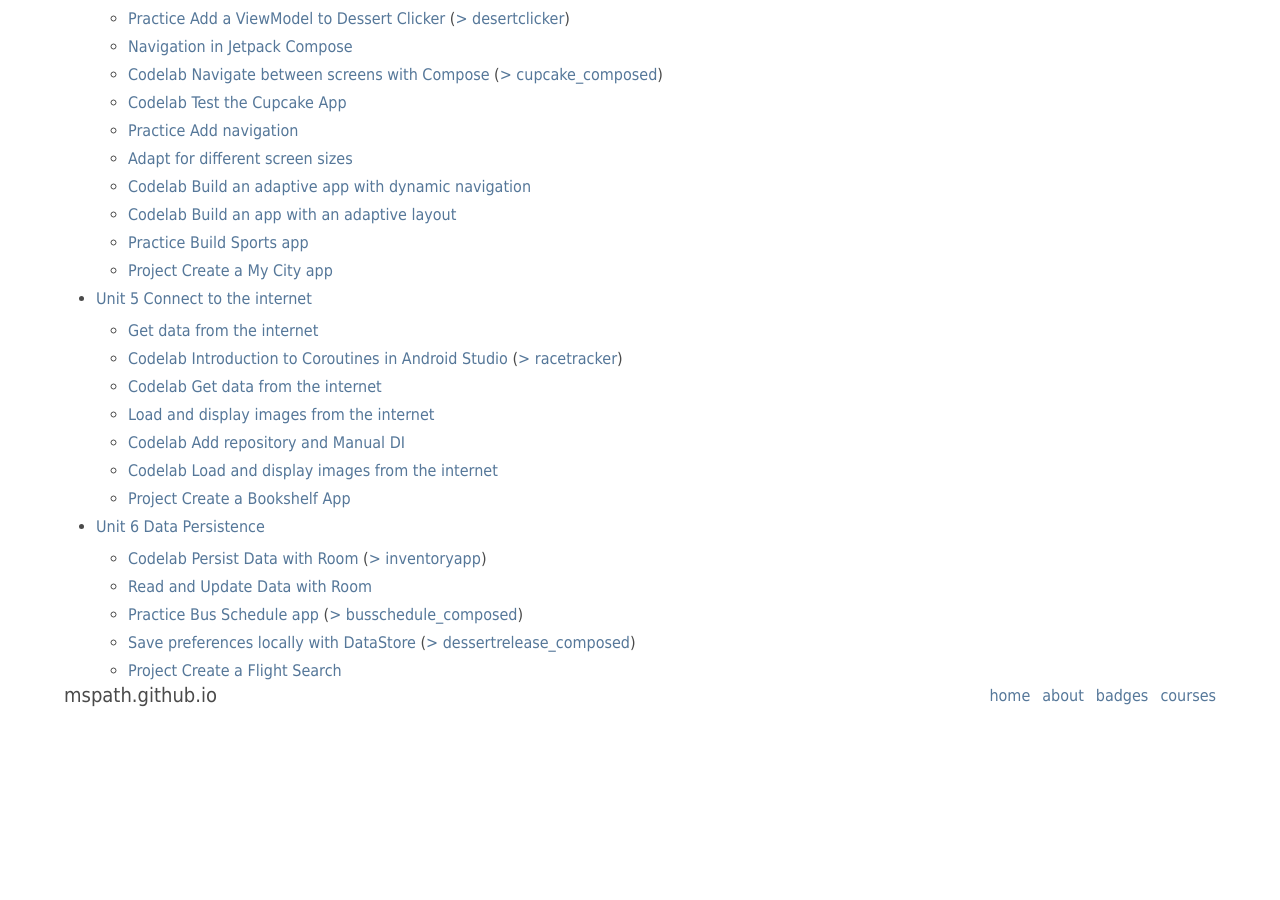
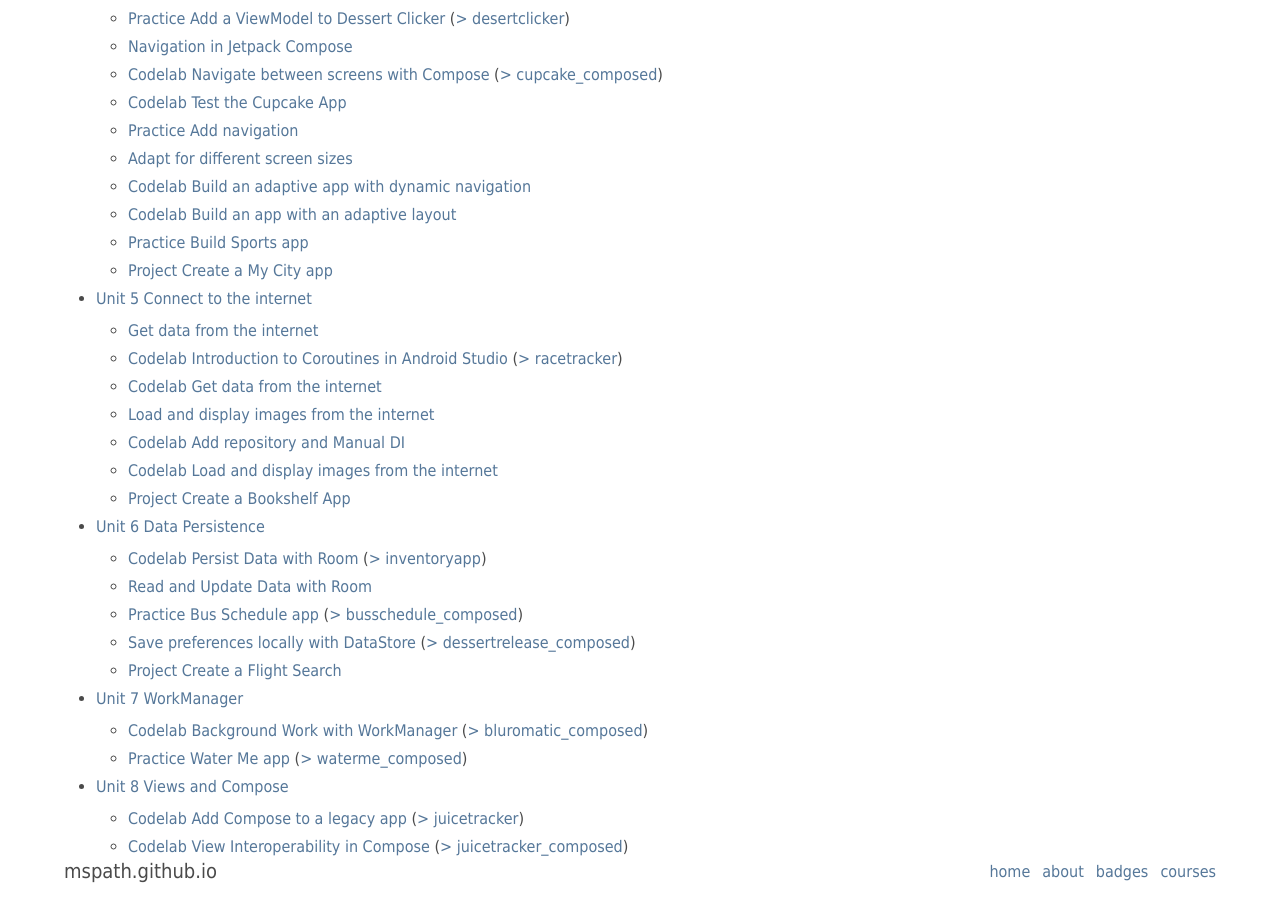
Before and after one commit to mspath/mspath.github.io, a Jekyll site: the page built from courses/android-basics-compose.md, in a window 1280 px wide and 900 px high, scrolled down 1003 px. Built offline with Jekyll 4.4.1, drawn with Linux system fonts in a browser that asks for light colours; before the commit the page ends 1727 px from its top, so only the background shows below that.

Commit message:
add courses

```diff
--- a/courses/android-basics-compose.md
+++ b/courses/android-basics-compose.md
@@ -51,3 +51,11 @@
   - [Practice Bus Schedule app](https://developer.android.com/codelabs/basic-android-kotlin-compose-practice-bus-schedule-app) ([> busschedule_composed](https://github.com/mspath/busschedule_composed))
   - [Save preferences locally with DataStore](https://developer.android.com/codelabs/basic-android-kotlin-compose-datastore) ([> dessertrelease_composed](https://github.com/mspath/dessertrelease_composed))
   - [Project Create a Flight Search](https://developer.android.com/codelabs/basic-android-kotlin-compose-flight-search)
+
+- [Unit 7 WorkManager](https://developer.android.com/courses/android-basics-compose/unit-7)
+  - [Codelab Background Work with WorkManager](https://developer.android.com/codelabs/basic-android-kotlin-compose-workmanager) ([> bluromatic_composed](https://github.com/mspath/bluromatic_composed))
+  - [Practice Water Me app](https://developer.android.com/codelabs/basic-android-kotlin-compose-practice-water-me-app) ([> waterme_composed](https://github.com/mspath/waterme_composed))
+
+- [Unit 8 Views and Compose](https://developer.android.com/courses/android-basics-compose/unit-8)
+  - [Codelab Add Compose to a legacy app](https://developer.android.com/codelabs/basic-android-kotlin-training-compose-add-compose-to-a-view-based-app) ([> juicetracker](https://github.com/mspath/juicetracker))
+  - [Codelab View Interoperability in Compose](https://developer.android.com/codelabs/basic-android-kotlin-compose-view-interop) ([> juicetracker_composed](https://github.com/mspath/juicetracker_composed))
```
